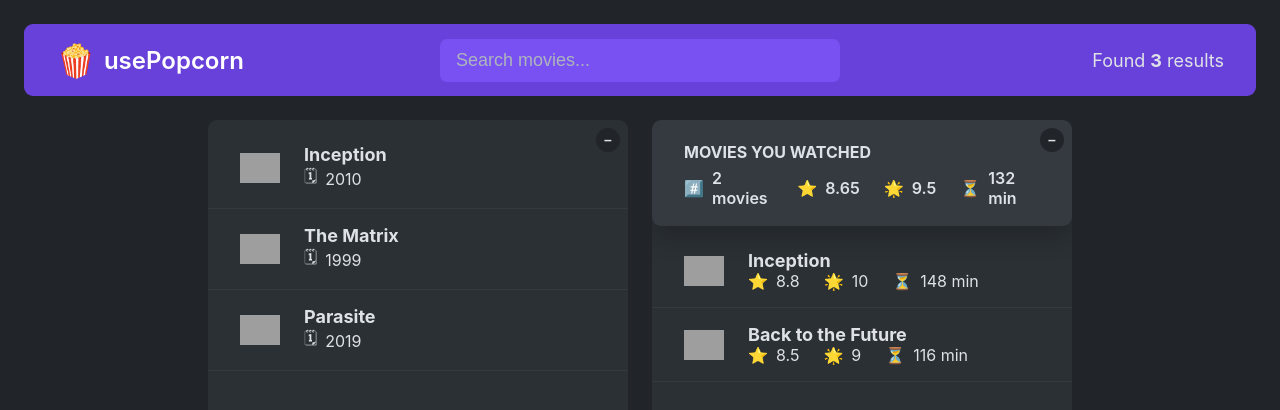
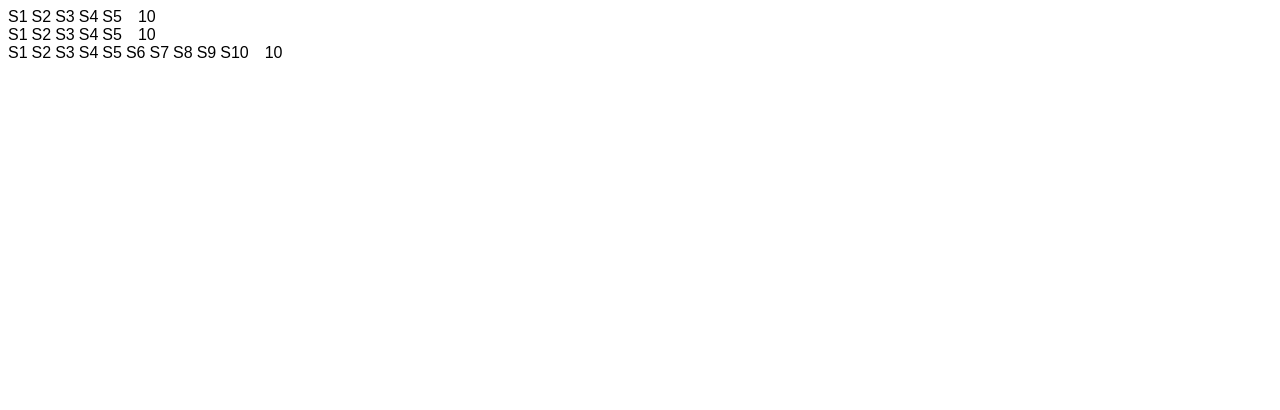
Before and after one commit to wangwiitao/usepopcorn, a React (Create React App) app: page / in a window 1280 px wide. Shown: the top 410 px of the page. Built offline with nearby package versions, Linux system fonts and the light colour scheme; grey boxes are pictures that could not be loaded.

Commit message:
building a reusable rating component

```diff
--- /dev/null
+++ b/src/StarRating.js
@@ -0,0 +1,26 @@
+const containerStyle = {
+  display: "flex",
+  alignItems: "center",
+  gap: "16px",
+  fontFamily: "Arial, sans-serif",
+};
+const starcontainerStyle = {
+  display: "flex",
+  gap: "4px",
+};
+const textStyle = {
+  lineHeight: "1",
+  margin: "0",
+};
+export default function StarRating({maxRating = 5}) {
+  return (
+    <div style={containerStyle}>
+      <div style={starcontainerStyle}>
+        {Array.from({ length: maxRating }, (_, i) => (
+          <span>S{i + 1}</span>
+        ))}
+      </div>
+      <p style={textStyle}> 10</p>
+    </div>
+  );
+}
--- a/src/index.js
+++ b/src/index.js
@@ -1,12 +1,15 @@
-import React from 'react';
-import ReactDOM from 'react-dom/client';
-import './index.css';
-import App from './App';
+import React from "react";
+import ReactDOM from "react-dom/client";
+// import './index.css';
+// import App from './App';
+import StarRating from "./StarRating";
 
-
-const root = ReactDOM.createRoot(document.getElementById('root'));
+const root = ReactDOM.createRoot(document.getElementById("root"));
 root.render(
   <React.StrictMode>
-    <App />
+    {/* <App /> */}
+    <StarRating />
+    <StarRating maxRating={5} />
+    <StarRating maxRating={10} />
   </React.StrictMode>
 );
```
